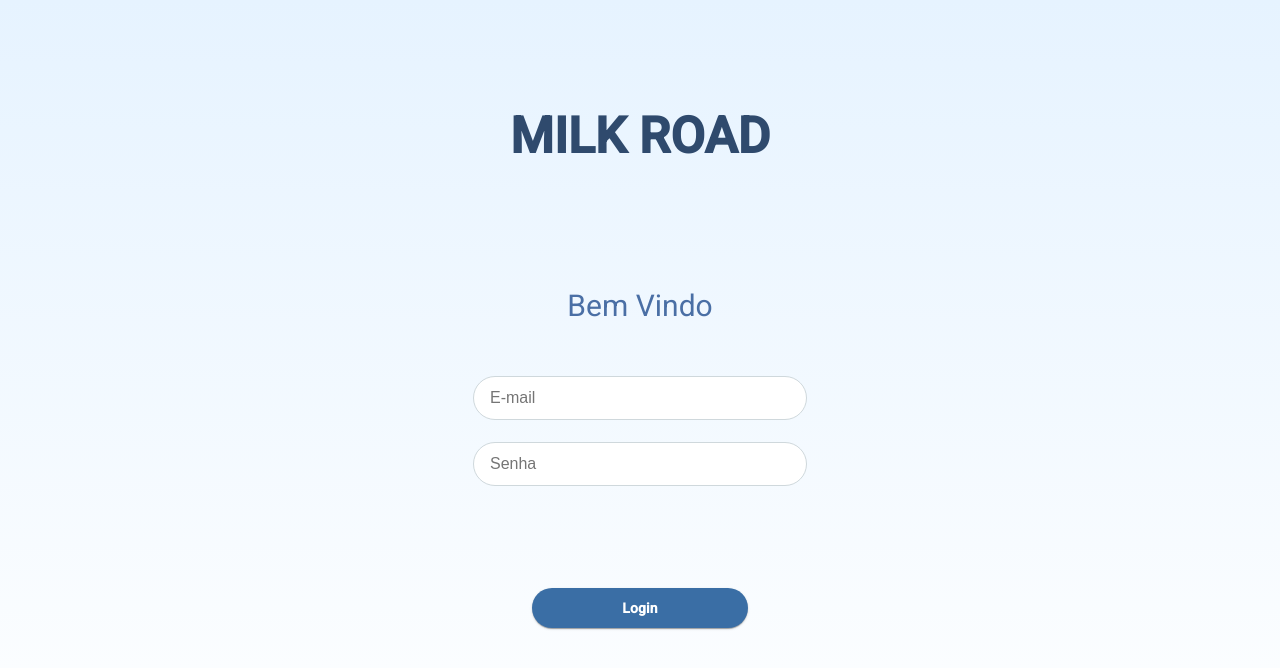
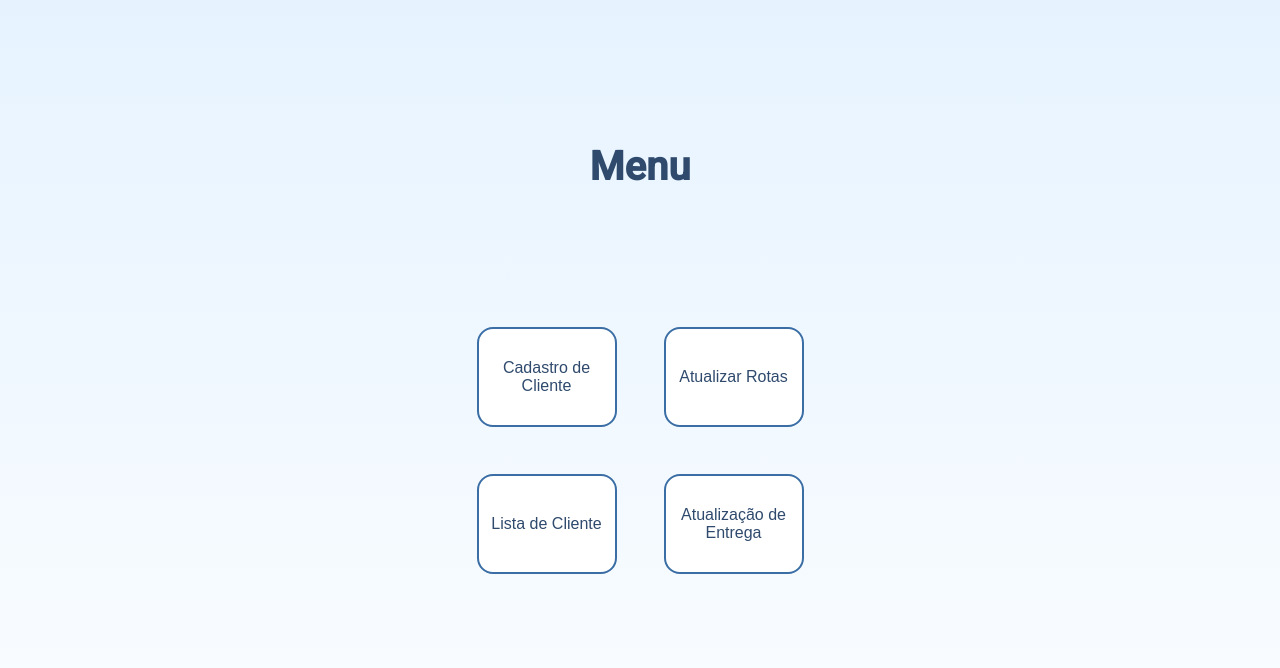
Before and after one commit to Bruna-Leticia12/milkroad-fe, an Angular app: page /menu in a window 1280 px wide. Before the commit this address led to /login. Shown: the top 668 px of the page. Built offline with nearby package versions, Linux system fonts and the light colour scheme.

Commit message:
Estilização das telas de login e menu - WIP

```diff
--- a/src/app/components/login/login.component.ts
+++ b/src/app/components/login/login.component.ts
@@ -37,7 +37,7 @@
         this.loading = false;
         this.snack.open('Login efetuado!', 'OK', { duration: 2000 });
         // redirecionar para dashboard (a implementar)
-        this.router.navigate(['/']);
+        this.router.navigate(['/menu']);
       },
       error: (err) => {
         this.loading = false;
--- /dev/null
+++ b/src/app/components/menu/menu.component.html
@@ -0,0 +1,18 @@
+<div class="menu-root">
+  <h1 class="menu-title">Menu</h1>
+
+  <div class="menu-grid">
+    <button class="menu-btn" (click)="navigate('cadastro-cliente')">
+      Cadastro de Cliente
+    </button>
+    <button class="menu-btn" (click)="navigate('atualizar-rotas')">
+      Atualizar Rotas
+    </button>
+    <button class="menu-btn" (click)="navigate('lista-clientes')">
+      Lista de Cliente
+    </button>
+    <button class="menu-btn" (click)="navigate('atualizacao-entrega')">
+      Atualização de Entrega
+    </button>
+  </div>
+</div>
--- /dev/null
+++ b/src/app/components/menu/menu.component.scss
@@ -0,0 +1,41 @@
+.menu-root {
+  height: 100vh;
+  display: flex;
+  flex-direction: column;
+  align-items: center;
+  justify-content: flex-start;
+  background: linear-gradient(180deg, #e6f3ff 0%, #ffffff 100%);
+  font-family: 'Roboto', sans-serif;
+  padding-top: 130px;
+}
+
+.menu-title {
+  font-size: 40px;
+  font-weight: bold;
+  color: #2f4a6d;
+  margin-bottom: 150px;
+}
+
+.menu-grid {
+  display: grid;
+  grid-template-columns: repeat(2, 1fr);
+  gap: 47px;
+}
+
+.menu-btn {
+  width: 140px;
+  height: 100px;
+  border: 2px solid #3a6ea5;
+  border-radius: 16px;
+  background: #ffffff;
+  color: #2f4a6d;
+  font-size: 16px;
+  font-weight: 500;
+  cursor: pointer;
+  transition: all 0.3s;
+}
+
+.menu-btn:hover {
+  background: #3a6ea5;
+  color: #ffffff;
+}
--- /dev/null
+++ b/src/app/components/menu/menu.component.ts
@@ -0,0 +1,17 @@
+import { Component } from '@angular/core';
+import { Router } from '@angular/router';
+
+@Component({
+  selector: 'app-menu',
+  templateUrl: './menu.component.html',
+  styleUrls: ['./menu.component.scss'],
+  standalone: false
+})
+export class MenuComponent {
+  constructor(private router: Router) {}
+
+  navigate(path: string) {
+    console.log(`Clicou em ${path}`);
+    // 🔹 futuramente pode usar this.router.navigate([path]);
+  }
+}
```
Also changed, not shown: src/app/app-routing.module.ts (+4 -3 lines).
